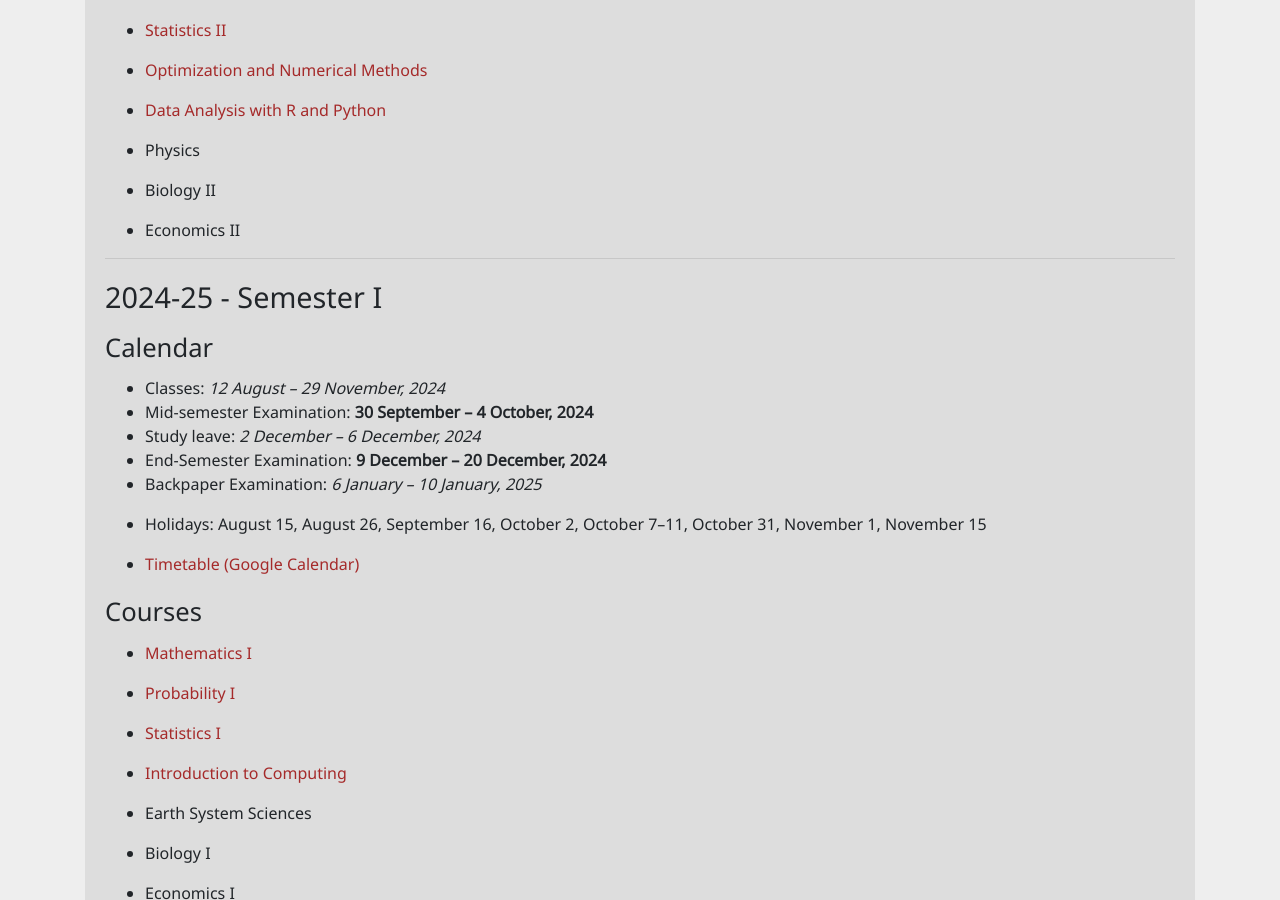
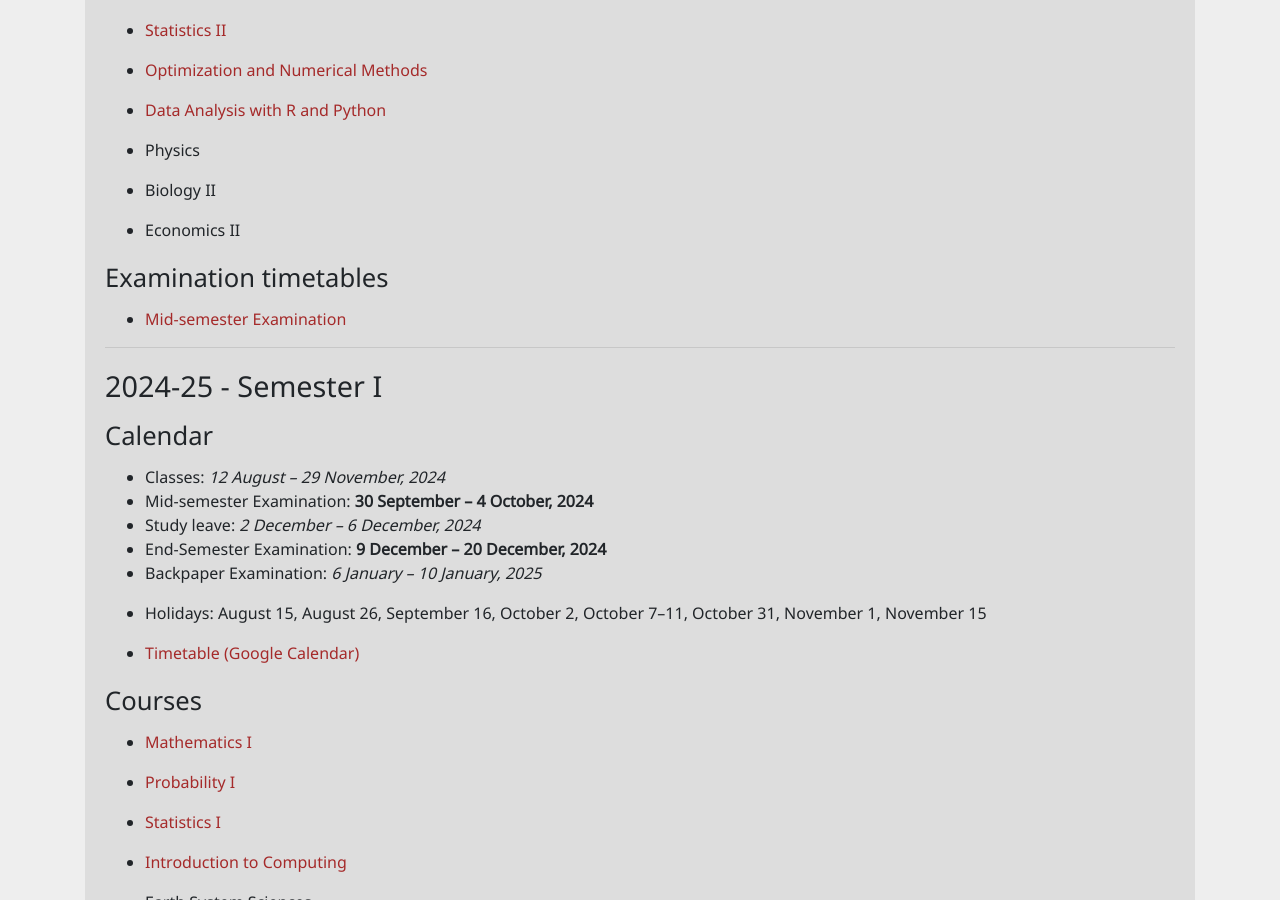
Before and after one commit to bsds-isi/bsds-isi.github.io, a Jekyll site: the page built from index.md, in a window 1280 px wide and 900 px high, scrolled down 739 px. Built offline with Jekyll 4.4.1, drawn with Linux system fonts in a browser that asks for light colours.

Commit message:
Update index.md

```diff
--- a/index.md
+++ b/index.md
@@ -51,6 +51,9 @@ statistics and probability. Learn more about the course
 
 * Economics II
 
+## Examination timetables
+
+* [Mid-semester Examination](documents/2024-25-semester-II/midsem-exam.pdf)
 
 * * *
 
```
